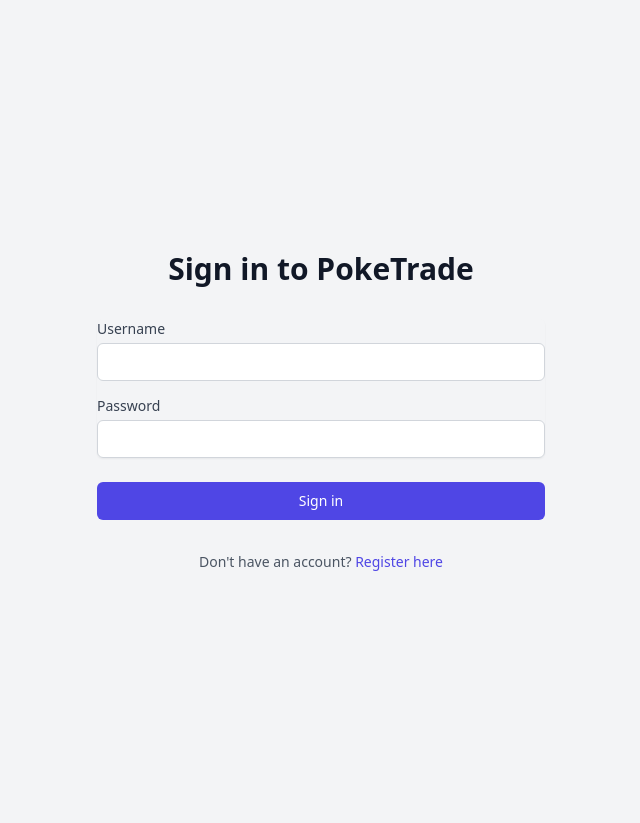
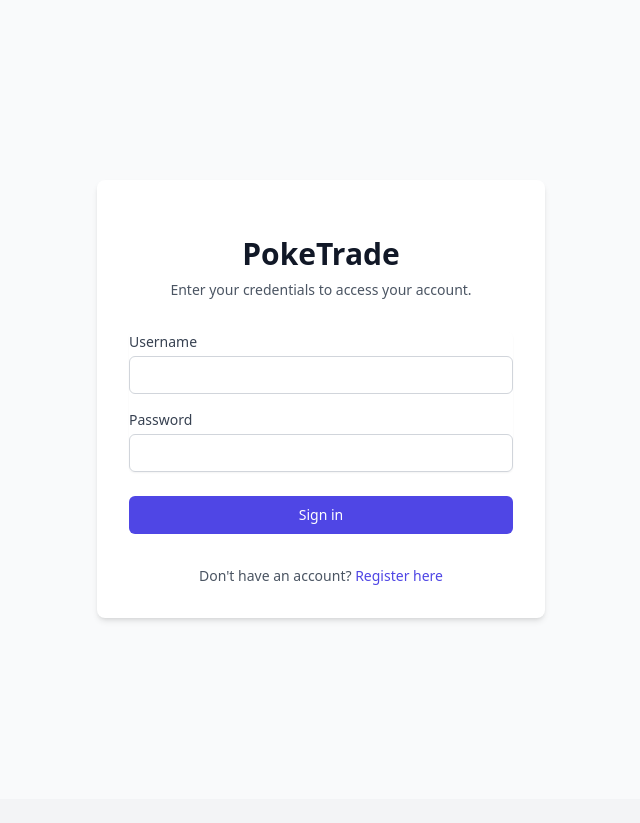
Before and after one commit to samdriod/pokeTrade, a Django app: page /accounts/login/ in a window 1280 px wide. Shown: the part 89-912 px from the top of the page, without its empty margins (319-959 px from the left). Run offline with Django 5.2, Linux system fonts and the light colour scheme; some libraries are stand-ins or nearby versions.

Commit message:
Update Python SDK version to 3.13 and enhance login/register templates with improved styling and user guidance

```diff
--- a/accounts/templates/accounts/login.html
+++ b/accounts/templates/accounts/login.html
@@ -1,21 +1,30 @@
 {% extends "base.html" %}
 
 {% block content %}
-<div class="min-h-screen flex items-center justify-center py-12 px-4 sm:px-6 lg:px-8">
-    <div class="max-w-md w-full space-y-8">
+<div class="min-h-screen flex items-center justify-center bg-gray-50 py-12 px-4 sm:px-6 lg:px-8">
+    <div class="max-w-md w-full bg-white p-8 rounded-lg shadow-md space-y-8">
         <div>
-            <h2 class="mt-6 text-center text-3xl font-extrabold text-gray-900">Sign in to PokeTrade</h2>
+            <h2 class="mt-6 text-center text-3xl font-extrabold text-gray-900">PokeTrade</h2>
+            <p class="mt-2 text-center text-sm text-gray-600">
+                Enter your credentials to access your account.
+            </p>
         </div>
         <form class="mt-8 space-y-6" method="post">
             {% csrf_token %}
-            <div class="rounded-md shadow-sm -space-y-px">
+            <div class="rounded-md shadow-sm space-y-4">
                 {% for field in form %}
-                    <div class="mb-4">
-                        <label for="{{ field.id_for_label }}" class="block text-sm font-medium text-gray-700">{{ field.label }}</label>
+                    <div>
+                        <label for="{{ field.id_for_label }}" class="block text-sm font-medium text-gray-700">
+                            {{ field.label }}
+                        </label>
                         <div class="mt-1">
-                            {{ field.errors }}
+                            {% if field.errors %}
+                                <div class="text-red-500 text-sm mb-2">
+                                    {{ field.errors }}
+                                </div>
+                            {% endif %}
                             <input id="{{ field.id_for_label }}" name="{{ field.html_name }}" type="{{ field.field.widget.input_type }}"
-                                   class="appearance-none rounded-md relative block w-full px-3 py-2 border border-gray-300 placeholder-gray-500 text-gray-900 focus:outline-none focus:ring-indigo-500 focus:border-indigo-500 focus:z-10 sm:text-sm"
+                                   class="appearance-none rounded-md relative block w-full px-3 py-2 border border-gray-300 placeholder-gray-500 text-gray-900 focus:outline-none focus:ring-indigo-500 focus:border-indigo-500 sm:text-sm"
                                    {% if field.field.required %}required{% endif %}>
                         </div>
                     </div>
```
Also changed, not shown: accounts/templates/accounts/register.html (+10 -5 lines).
